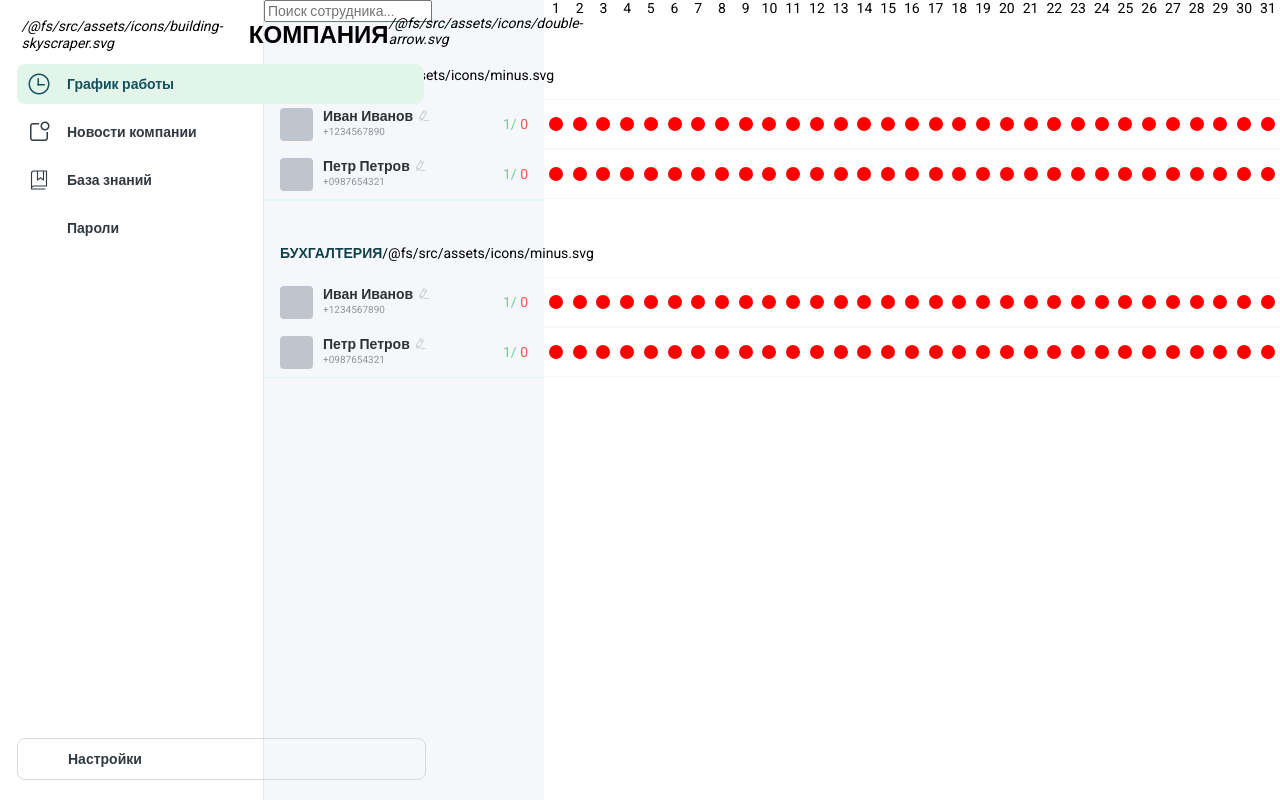
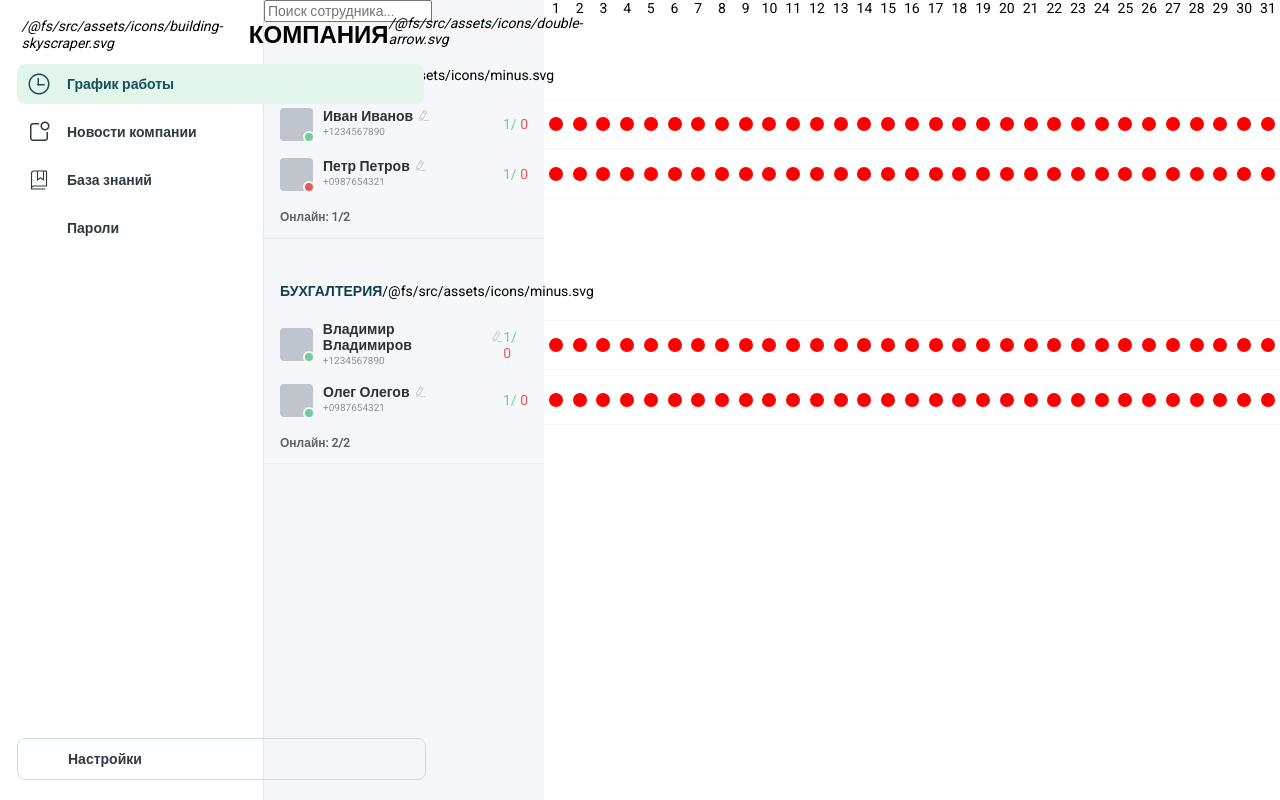
Before and after one commit to Zasetsky/nav-menu, a Vue app: page / in a window 1280 px wide. Built offline with nearby package versions, Linux system fonts and the light colour scheme; some icons are missing; a web font is replaced by a local one.

Commit message:
isOnline indicator and title

```diff
--- a/src/assets/styles/_variables.scss
+++ b/src/assets/styles/_variables.scss
@@ -15,8 +15,9 @@ $border-color-light: #d1dcde;
 $border-color-base: #bacbce;
 $text-color-nav: #313942;
 $text-color-nav-title: #000000;
+$main-palette-neutral-dark-gray: #303133;
 $main-palette-neutral-midgray: #909399;
-$main-palette-neutral-dark-gray: #303133;
+$main-palette-neutral-gray: #606266;
 $main-palette-eutral-light-gray: #C0C4CC;
 
 .el-popper.is-dark {
--- a/src/components/work-schedule.components/DepartmentItem.vue
+++ b/src/components/work-schedule.components/DepartmentItem.vue
@@ -15,11 +15,15 @@
         class="department__employee-row"
       />
     </div>
+    <p class="department__isOnline">
+      Онлайн: <span>{{ onlineEmployeesCount }}</span
+      >/<span>{{ department.employees.length }}</span>
+    </p>
   </div>
 </template>
 
 <script lang="ts">
-import { defineComponent, ref } from "vue";
+import { defineComponent, ref, computed } from "vue";
 import EmployeeRow from "./EmployeeRow.vue";
 import { Department } from "@/types";
 import { plus, minus } from "@/assets/icons/index";
@@ -32,9 +36,15 @@ export default defineComponent({
       required: true,
     },
   },
-  setup() {
+  setup(props) {
     const isCollapsed = ref(false);
-    return { isCollapsed, plus, minus };
+
+    const onlineEmployeesCount = computed(() => {
+      return props.department.employees.filter((employee) => employee.isOnline)
+        .length;
+    });
+
+    return { isCollapsed, plus, minus, onlineEmployeesCount };
   },
 });
 </script>
@@ -66,5 +76,11 @@ export default defineComponent({
 
   &__employee-row {
   }
+
+  &__isOnline {
+    font-weight: 600;
+    color: $main-palette-neutral-gray;
+    font-size: 12px;
+  }
 }
 </style>
--- a/src/components/work-schedule.components/DepartmentList.vue
+++ b/src/components/work-schedule.components/DepartmentList.vue
@@ -32,16 +32,21 @@ export default defineComponent({
         id: 1,
         name: "ОТДЕЛ ПРОДАЖ",
         employees: [
-          { id: 1, name: "Иван Иванов", phone: "+1234567890" },
-          { id: 2, name: "Петр Петров", phone: "+0987654321" },
+          { id: 1, name: "Иван Иванов", phone: "+1234567890", isOnline: true },
+          { id: 2, name: "Петр Петров", phone: "+0987654321", isOnline: false },
         ],
       },
       {
         id: 2,
         name: "БУХГАЛТЕРИЯ",
         employees: [
-          { id: 1, name: "Иван Иванов", phone: "+1234567890" },
-          { id: 2, name: "Петр Петров", phone: "+0987654321" },
+          {
+            id: 1,
+            name: "Владимир Владимиров",
+            phone: "+1234567890",
+            isOnline: true,
+          },
+          { id: 2, name: "Олег Олегов", phone: "+0987654321", isOnline: true },
         ],
       },
     ]);
--- a/src/components/work-schedule.components/EmployeeInfo.vue
+++ b/src/components/work-schedule.components/EmployeeInfo.vue
@@ -1,7 +1,16 @@
 <template>
   <div class="employee">
     <div class="employee__card">
-      <el-avatar class="employee--avatar" shape="square" />
+      <el-avatar class="employee--avatar" shape="square">
+        <div
+          class="employee--avatar--online-indicator"
+          v-show="employee.isOnline"
+        ></div>
+        <div
+          class="employee--avatar--offline-indicator"
+          v-show="!employee.isOnline"
+        ></div>
+      </el-avatar>
       <div class="employee__info">
         <div class="employee__info__name-wrapper">
           <p class="employee__info__name-wrapper--name">{{ employee.name }}</p>
@@ -37,8 +46,6 @@ export default defineComponent({
       return store.getters["Status/getAllStatuses"];
     });
 
-    console.log(allStatuses);
-
     const successAndWarningStatuses = computed(() => {
       return allStatuses.value.filter(
         (status: StatusItem) =>
@@ -70,8 +77,31 @@ export default defineComponent({
   }
 
   &--avatar {
+    position: relative;
     height: 33px;
     width: 33px;
+
+    &--online-indicator {
+      position: absolute;
+      bottom: -2px;
+      right: -2px;
+      width: 8px;
+      height: 8px;
+      border: 2px solid $main-palette-background-base;
+      background-color: $color-success;
+      border-radius: 50%;
+    }
+
+    &--offline-indicator {
+      position: absolute;
+      bottom: -2px;
+      right: -2px;
+      width: 8px;
+      height: 8px;
+      border: 2px solid $main-palette-background-base;
+      background-color: $color-danger;
+      border-radius: 50%;
+    }
   }
 
   &__info {
--- a/src/types.ts
+++ b/src/types.ts
@@ -2,7 +2,6 @@ export interface Employee {
   id: number;
   name: string;
   phone: string;
-  isAdmin?: boolean; // ПОПРАВИТЬ!!!
   isOnline?: boolean; // ПОПРАВИТЬ!!!
   dates?: Dates; // ПОПРАВИТЬ!!!
 }
@@ -30,6 +29,10 @@ export interface Dates {
   [date: string]: DatesData;
 }
 
+export interface User {
+  isAdmin: boolean;
+}
+
 export interface StatusItem {
   date: string;
   dayStatus: string;
```
